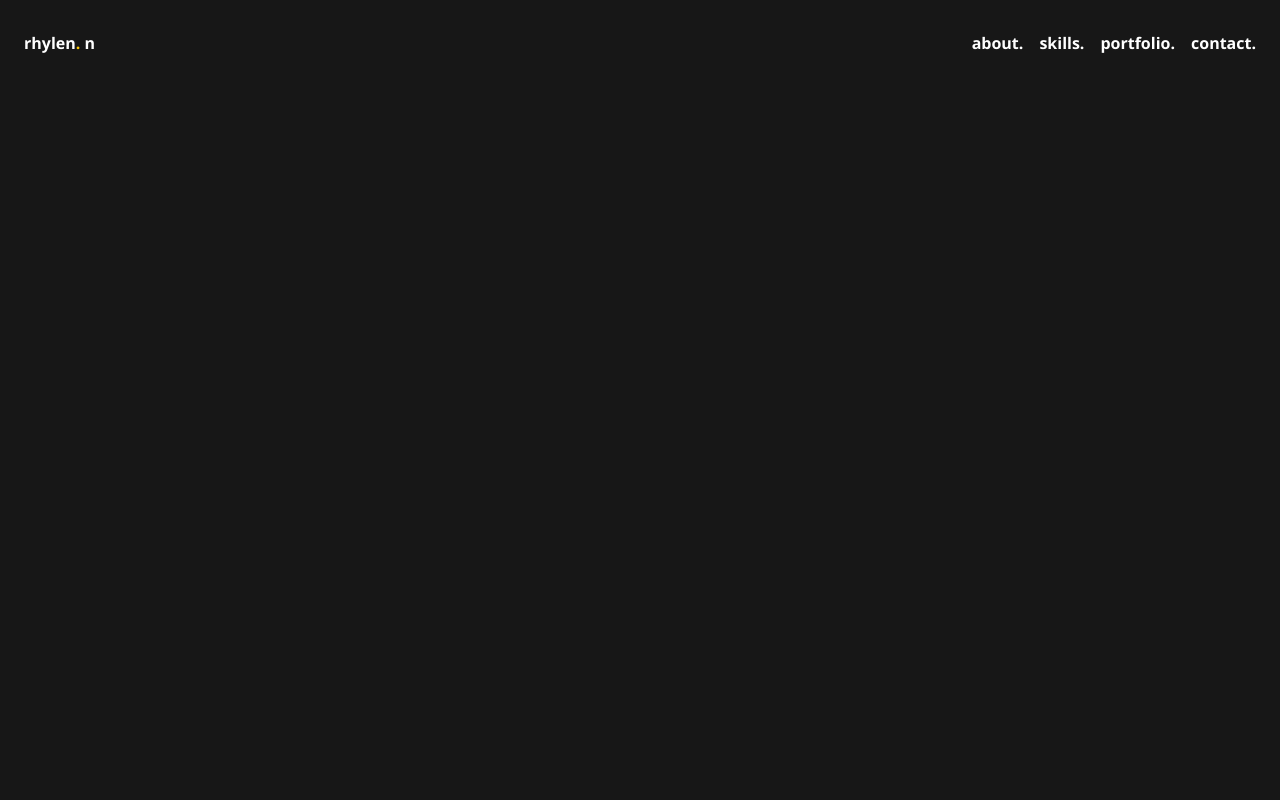
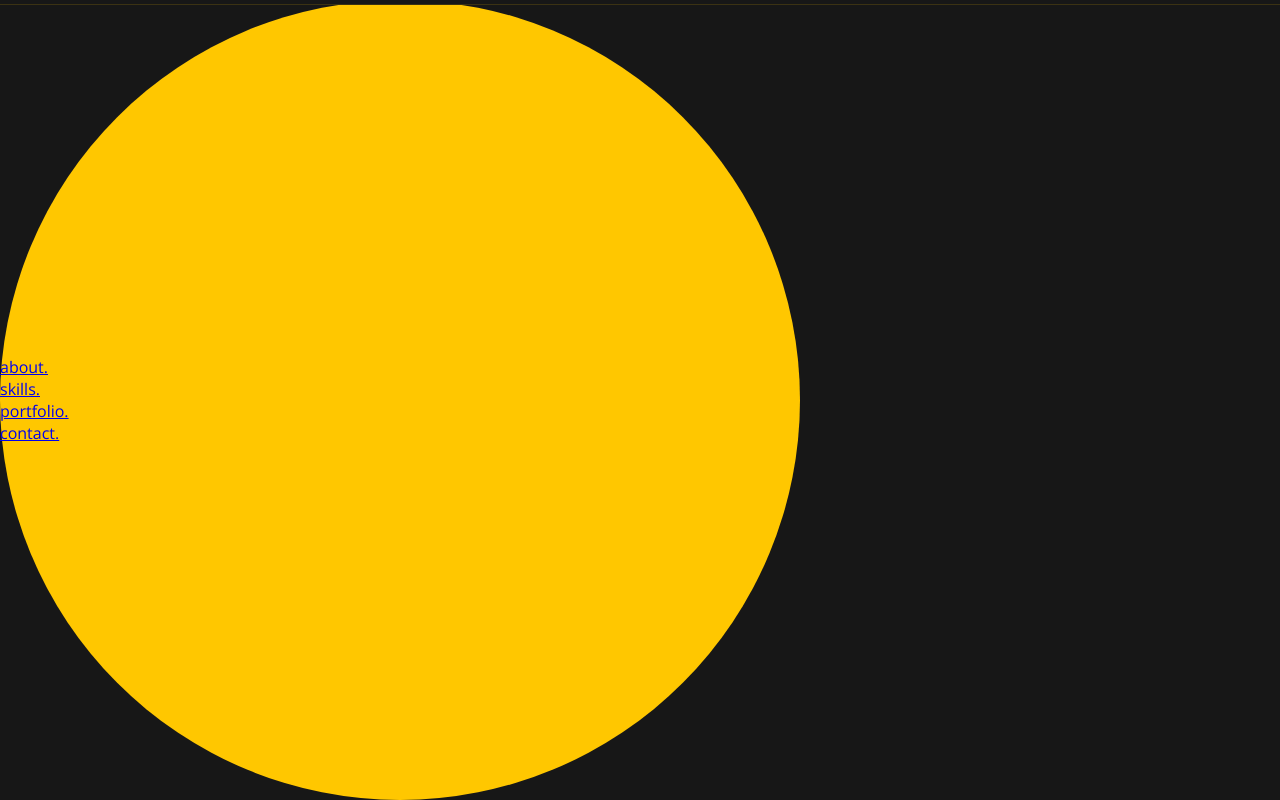
Before and after one commit to riceconfetti/rhylennguyen, a Svelte app: page / in a window 1280 px wide. Built offline with nearby package versions, Linux system fonts and the light colour scheme.

Commit message:
landing page

```diff
--- a/src/App.svelte
+++ b/src/App.svelte
@@ -1,12 +1,69 @@
 <script>
-  import "@fontsource/lato";
   import NavBar from "./lib/NavBar.svelte";
+  import { onMount, onDestroy } from "svelte";
+  let scrollNavBar;
+  $: show = false;
+  onMount(() => {
+    window.onscroll = () => {
+      if (window.scrollY > scrollNavBar) {
+        show = true;
+      } else {
+        show = false;
+      }
+    };
+  });
+
+  onDestroy(() => {
+    window.onscroll = () => {};
+  });
 </script>
 
+<svelte:window bind:innerHeight={scrollNavBar} />
+
 <main>
-<NavBar/>
+  <NavBar showNav={show} />
+
+  <div class="landing">
+    <div class="hero">
+      <h1>Hi, I'm Rhylen</h1>
+      <h1>I'm a <span>Front-End Developer</span></h1>
+    </div>
+    <div class="landing-links">
+      <a href="#about">about.</a>
+      <a href="#skills">skills.</a>
+      <a href="#portfolio">portfolio.</a>
+      <a href="#contact">contact.</a>
+    </div>
+  </div>
 </main>
 
 <style lang="scss">
+  .landing {
+    display: flex;
+    justify-content: space-between;
+    align-items: center;
+    height: 100vh;
+    box-sizing: border-box;
+    padding: 2rem;
+    color: white;
+    overflow-x: hidden;
+    .hero {
+      display: flex;
+      flex-direction: column;
+      height: min;
+    }
 
+    .landing-links {
+      background-color: #ffc700;
+      height: 100%;
+      aspect-ratio: 1;
+      left:0;
+      border-radius: 100%;
+      position: absolute;
+      display: flex;
+      flex-direction: column;
+      justify-content: center;
+      right: -50%;
+    }
+  }
 </style>
--- a/src/lib/NavBar.svelte
+++ b/src/lib/NavBar.svelte
@@ -2,13 +2,17 @@
   let showSidebar = false;
   let width;
   let sWidth;
+  let navHeight;
+
 
   function toggleSidebar() {
     showSidebar = !showSidebar;
   }
+
+  export let showNav;
 </script>
 
-<div class="navBar" class:open={showSidebar} style="width:{width}">
+<div class="navBar" class:open={showSidebar} class:show={showNav} bind:clientHeight={navHeight} style="top: -{navHeight}px;">
   <p>rhylen<span>.</span> n</p>
   <div class="hamburger" on:click={toggleSidebar} on:keydown={toggleSidebar}>
     <div class="bar"></div>
@@ -25,12 +29,24 @@
 
 <style lang="scss">
   .navBar {
+    position:fixed;
+    width: 100%;
+    box-sizing: border-box;
+    z-index:1;
     display: flex;
     color: white;
+    background-color: #171717;
     font-weight: bold;
     align-items: center;
     padding: 1rem 1.5rem;
     justify-content: space-between;
+    border-bottom: #ffc70028 solid 1px;
+    transition: ease-in-out 0.5s;
+
+    &.show {
+        top:0!important;
+        transition: 0.5s;
+    }
 
     .hamburger {
       display: none;
```
